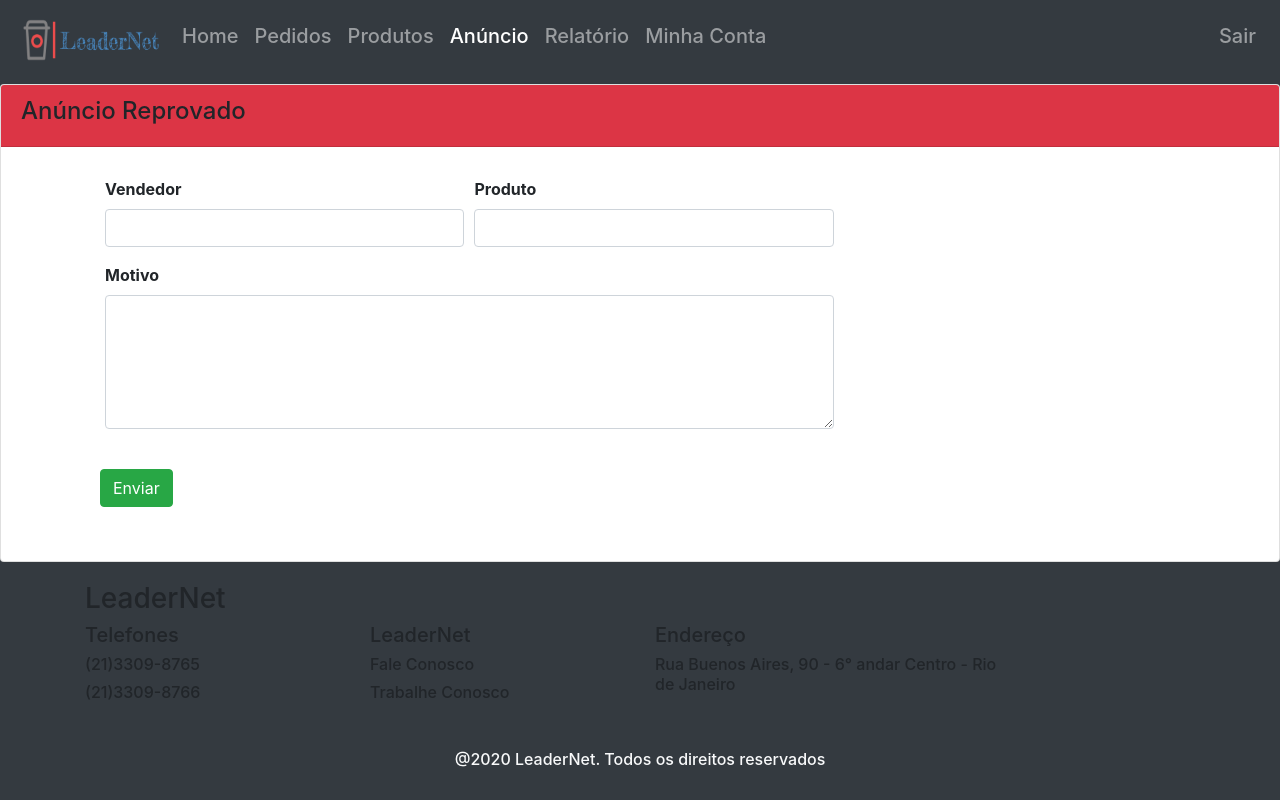
After one commit to mailson16/ProjetoIntegrador, a PHP site: page /anuncio_Reprovar.php?id=1 in a window 1280 px wide. The commit adds this page. Run offline with PHP 8.4, Linux system fonts and the light colour scheme; the visitor is signed in with stand-in values (Sample User, id 1); data that the repository does not hold is empty; some libraries are stand-ins or nearby versions.

```diff
--- /dev/null
+++ b/anuncio_Reprovar.php
@@ -0,0 +1,153 @@
+<?php
+include 'script/conexao.php';
+include 'script/sessao.php';
+
+$id_produto = $_GET['id'];
+
+$motivo=filter_input(INPUT_POST,'descricao',FILTER_SANITIZE_STRING);
+$option=filter_input(INPUT_POST,'send',FILTER_SANITIZE_STRING);
+$vendedor=filter_input(INPUT_POST,'vendedor',FILTER_SANITIZE_STRING);
+
+
+if ($option == '1') {
+	$sql = " INSERT INTO anuncio_negado (id_produto, cod_cliente, msg_negado) VALUES
+		('$id_produto','$vendedor','$motivo')";
+		$inserir = mysqli_query($conexao, $sql);
+
+	$sql2 = " update Produto set STATUS_PRODUTO = 'N'
+			  where id_produto = '$id_produto' ";
+			$inserir2 = mysqli_query($conexao, $sql2);
+
+	header("location:anuncio_Aprovar.php");
+}
+
+$sql ="select * from Produto where id_produto = '$id_produto' ";
+$buscar = mysqli_query($conexao,$sql);
+
+while ($array = mysqli_fetch_array($buscar)){
+
+	$vendedor = $array['cod_cliente'];
+	$produto = $array['nome_produto'];
+	$categoria = $array['categoria_produto'];
+	$tipo = $array['tipo_produto'];
+	$id = $array['id_produto'];
+}
+
+
+?>
+<!DOCTYPE html>
+<html>
+<head>
+	<title>Anúncios</title>
+	<link rel="stylesheet" href="css/bootstrap.css">
+	<script type="text/javascript" src="js/bootstrap.js"></script>
+	<script src="https://cdnjs.cloudflare.com/ajax/libs/popper.js/1.12.9/umd/popper.min.js" integrity="sha384-ApNbgh9B+Y1QKtv3Rn7W3mgPxhU9K/ScQsAP7hUibX39j7fakFPskvXusvfa0b4Q" crossorigin="anonymous"></script>
+	<script src="https://ajax.googleapis.com/ajax/libs/jquery/3.2.1/jquery.min.js"></script>
+</head>
+
+<body class="bg-dark">
+	<nav class="navbar navbar-expand-lg navbar-dark bg-dark" style="height: 80px">
+
+			<a class="navbar-brand mr-0 mr-md-2">
+				<img src="imagens/logo.png" style="height:150px">
+			</a>
+			<button class="navbar-toggler" type="button" data-toggle="collapse" data-target="#navbarTogglerDemo01" aria-controls="navbarTogglerDemo01" aria-expanded="false" aria-label="Toggle navigation">
+				<span class="navbar-toggler-icon"></span>
+			</button>
+			<div class="collapse navbar-collapse h5" id="navbarTogglerDemo01">
+				<ul class="navbar-nav mr-auto">
+					<li class="nav-item">
+						<a class="nav-link" href="menu.php">Home <span class="sr-only">(current)</span></a>
+					</li>
+					<li class="nav-item">
+						<a class="nav-link" href="#">Pedidos</a>
+					</li>
+					<li class="nav-item">
+						<a class="nav-link" href="#">Produtos</a>
+					</li>
+					<li class="nav-item active">
+						<a class="nav-link" href="anuncio_Aprovar.php">Anúncio</a>
+					</li>
+					<li class="nav-item">
+						<a class="nav-link" href="#">Relatório</a>
+					</li>
+					<li class="nav-item">
+						<a class="nav-link" href="#">Minha Conta</a>
+					</li>
+				</ul>
+				<ul class="navbar-nav ml-auto">
+					<li class="nav-item">
+						<a class="nav-link" href="logout.php">Sair</a>
+					</li>
+
+				</ul>
+			</div>
+
+	</nav>
+
+		<div class="card my-1">
+			<div class="card-header bg-danger">
+				<h4>Anúncio Reprovado</h4>
+			</div>
+			<div style="padding: 10px">
+				<form action="" method="post">
+					<div class="container" style="padding: 20px;">
+						<div class="form-row col-md-10">
+							<div class="form-group col-md-5">
+								<label class="font-weight-bold" for="inputNome">Vendedor</label>
+								<input type="text" class="form-control" name="vendedor" value="<?php echo $vendedor ?>">
+							</div>
+
+							<div class="form-group col-md-5">
+								<label class="font-weight-bold" for="inputNome">Produto</label>
+								<input type="text" class="form-control" name="produto" value="<?php echo $produto ?>">
+							</div>
+
+							<div class="form-group col-md-10">
+								<label class="font-weight-bold">Motivo</label>
+								<textarea class="form-control" rows="5" name="descricao"></textarea>
+							</div>
+						</div>
+						<div class="form-row col-md-10">
+							<div class="my-4" style="text-align: center">
+								<button class="btn btn-success" name="send" value="1">Enviar</button>
+							</div>
+						</div>
+					</div>
+				</form>
+			</div>
+		</div>
+		<div class="row bg-dark">
+		<div class="container">
+			<div class="row">
+				<div class="col-md-3 my-3">
+					<h3>LeaderNet</h3>
+					<h5>Telefones</h5>
+					<h6>(21)3309-8765</h6>
+					<h6>(21)3309-8766</h6>
+				</div>
+
+				<div class="col-md-3 my-3">
+					<h3>&nbsp;</h3>
+					<h5>LeaderNet</h5>
+					<h6>Fale Conosco</h6>
+					<h6>Trabalhe Conosco</h6>
+				</div>
+
+				<div class="col-md-4 my-3">
+					<h3>&nbsp;</h3>
+					<h5>Endereço</h5>
+					<h6>Rua Buenos Aires, 90 - 6° andar Centro - Rio de Janeiro</h6>
+					<h5>&nbsp;</h5>
+				</div>
+				<div class="col-12 mb-0">
+					<blockquote class="blockquote text-center text-light">
+						<h6>@2020 LeaderNet. Todos os direitos reservados</h6>
+					</blockquote>
+				</div>
+			</div>
+		</div>
+	</div>
+
+</body>
+</html>
--- a/insert_anuncio.php
+++ b/insert_anuncio.php
@@ -79,8 +79,8 @@ if($sendCadImg){
 
 		//move_uploaded_file($_FILES['arquivo']['tmp_name'], $diretoria.$nome_nome); //salva o arquivo nesse caminho
 
-	$sql = " INSERT INTO produto (cod_cliente, nome_produto, categoria_produto, tipo_produto, quantidade_produto, valor_produto, vencimento_produto, imagem_produto, descricao_produto) VALUES
-		('$cod_usuario','$produto','$categoria','$tipo',$quantidade,$preco,'$validade','$diretorio','$descricao')";
+	$sql = " INSERT INTO produto (cod_cliente, nome_produto, categoria_produto, tipo_produto, quantidade_produto, valor_produto, vencimento_produto, imagem_produto, descricao_produto, status_produto) VALUES
+		('$cod_usuario','$produto','$categoria','$tipo',$quantidade,$preco,'$validade','$diretorio','$descricao','P')";
 	//echo "$sql";
 		//$inserir = mysqli_query($conexao, $sql);*/
 	if($inserir = mysqli_query($conexao, $sql)){
```
Also changed, not shown: anuncio_Aprovar.php (added, +198 -0 lines), menu.php (+8 -1 lines), script/funcao_aprovar.php (added, +26 -0 lines).
